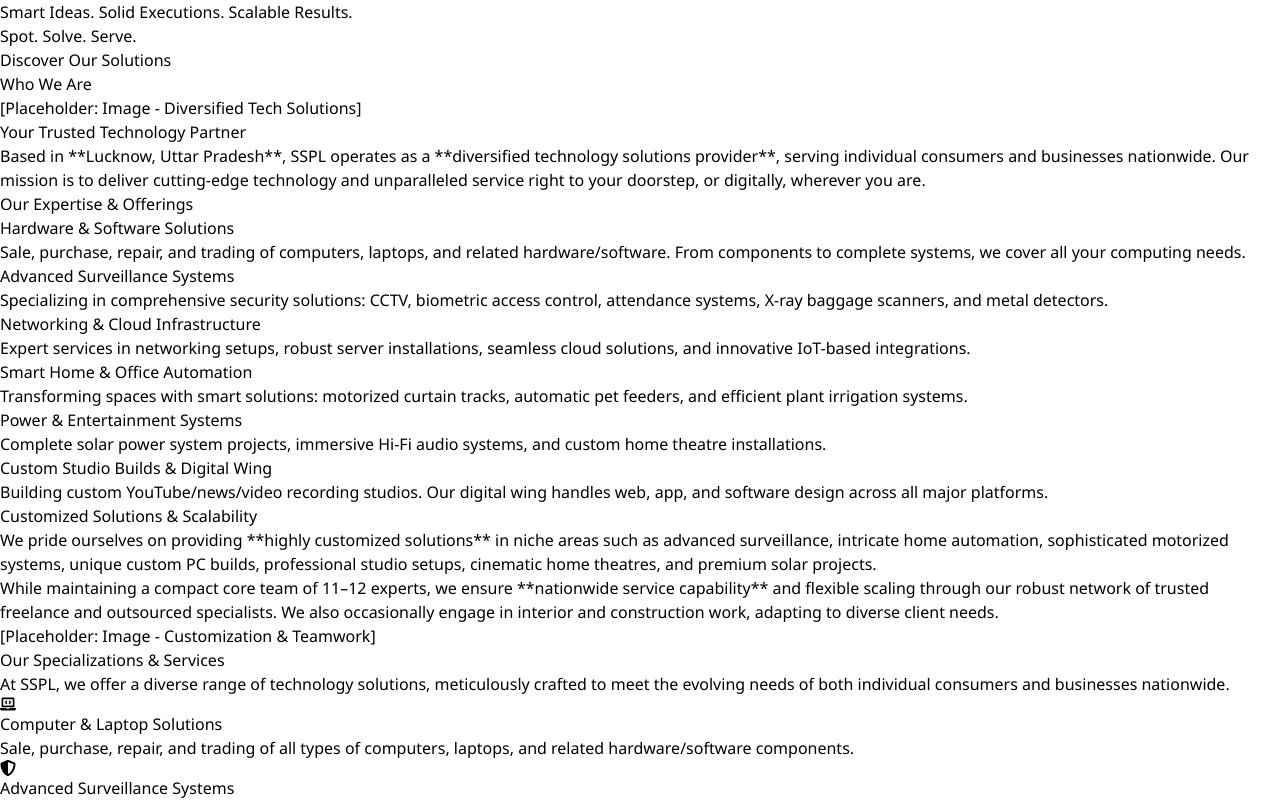
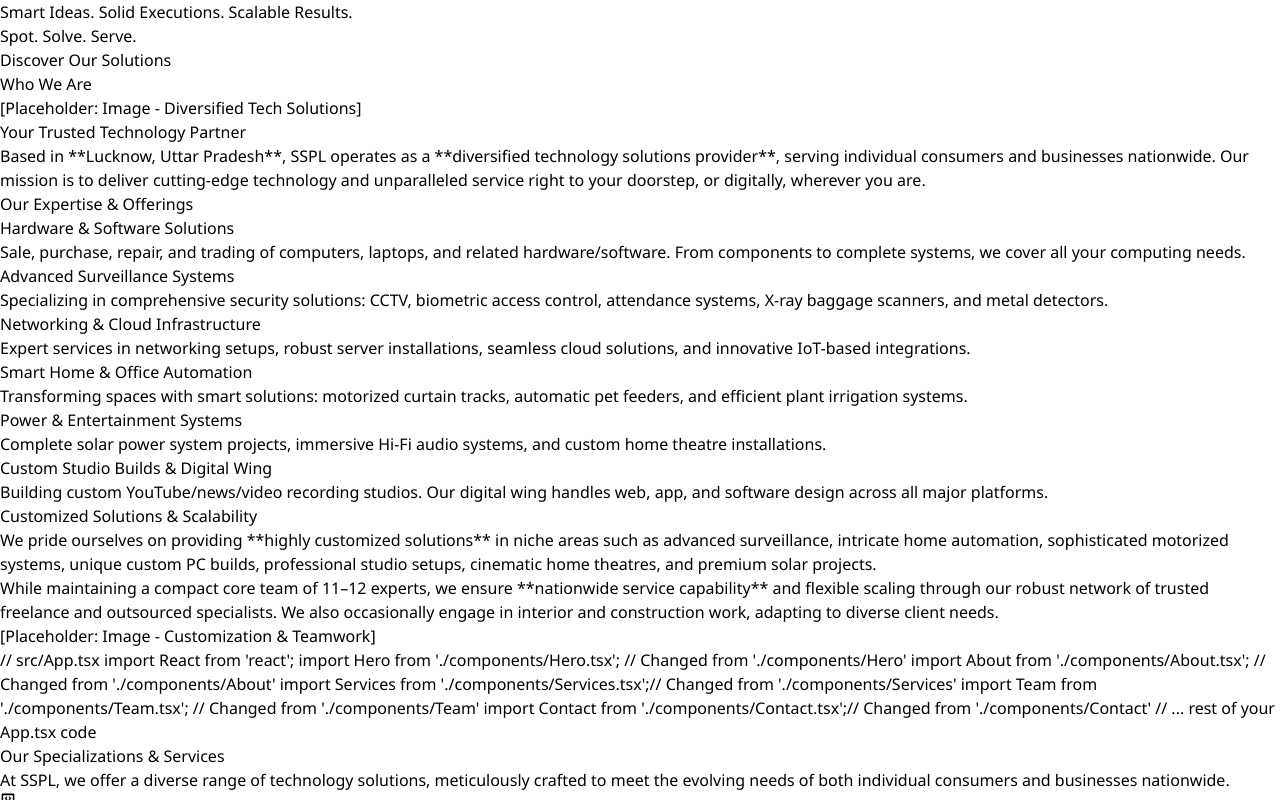
Before and after one commit to cyberghost3301/sspl, a React (Vite) app: page / in a window 1280 px wide. Shown: the top 800 px of the page. Built offline with nearby package versions, Linux system fonts and the light colour scheme.

Commit message:
Fix: Component filename case sensitivity and added .tsx extensions

```diff
--- a/src/App.tsx
+++ b/src/App.tsx
@@ -19,7 +19,15 @@
       {/* About Us Section */}
       <About />
 
-      {/* Services Section */}
+      {/* Services Section */}// src/App.tsx
+import React from 'react';
+import Hero from './components/Hero.tsx';      // Changed from './components/Hero'
+import About from './components/About.tsx';    // Changed from './components/About'
+import Services from './components/Services.tsx';// Changed from './components/Services'
+import Team from './components/Team.tsx';      // Changed from './components/Team'
+import Contact from './components/Contact.tsx';// Changed from './components/Contact'
+
+// ... rest of your App.tsx code
       <Services />
 
       {/* Team Section */}
```
